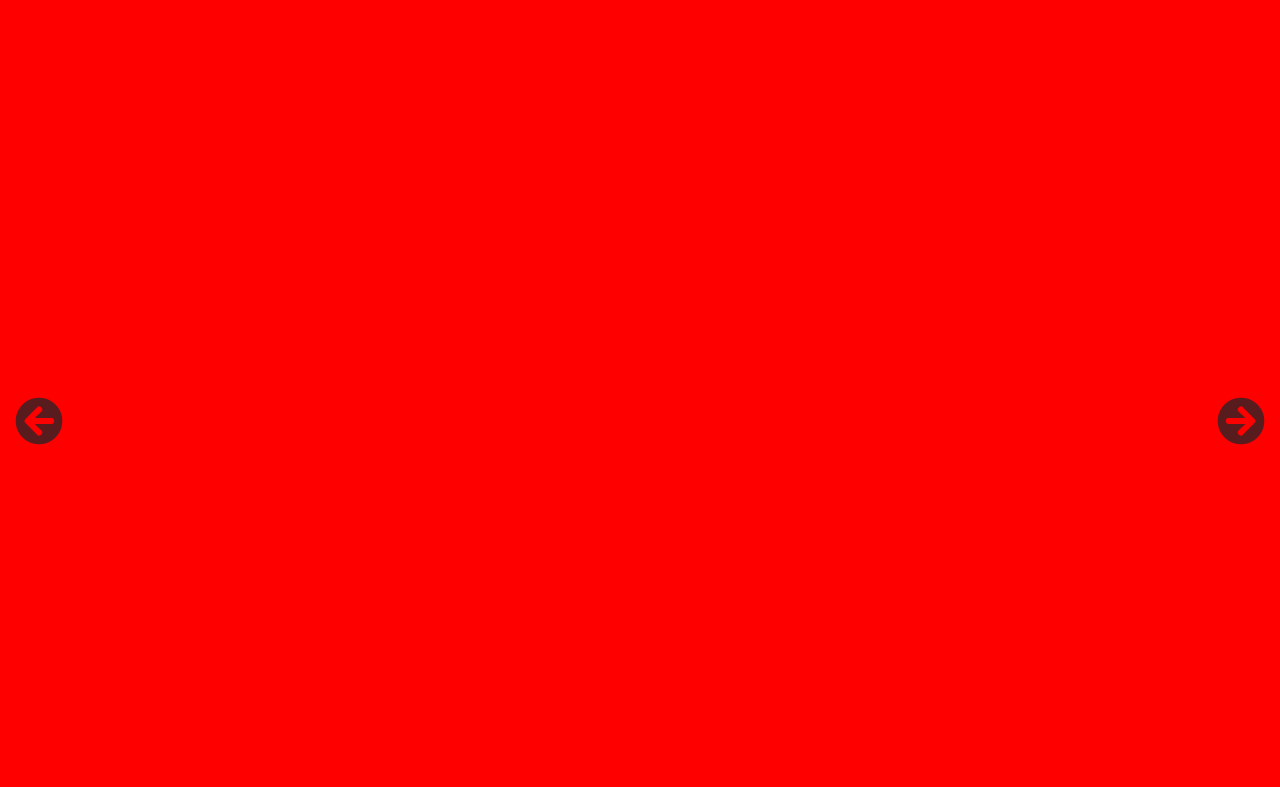
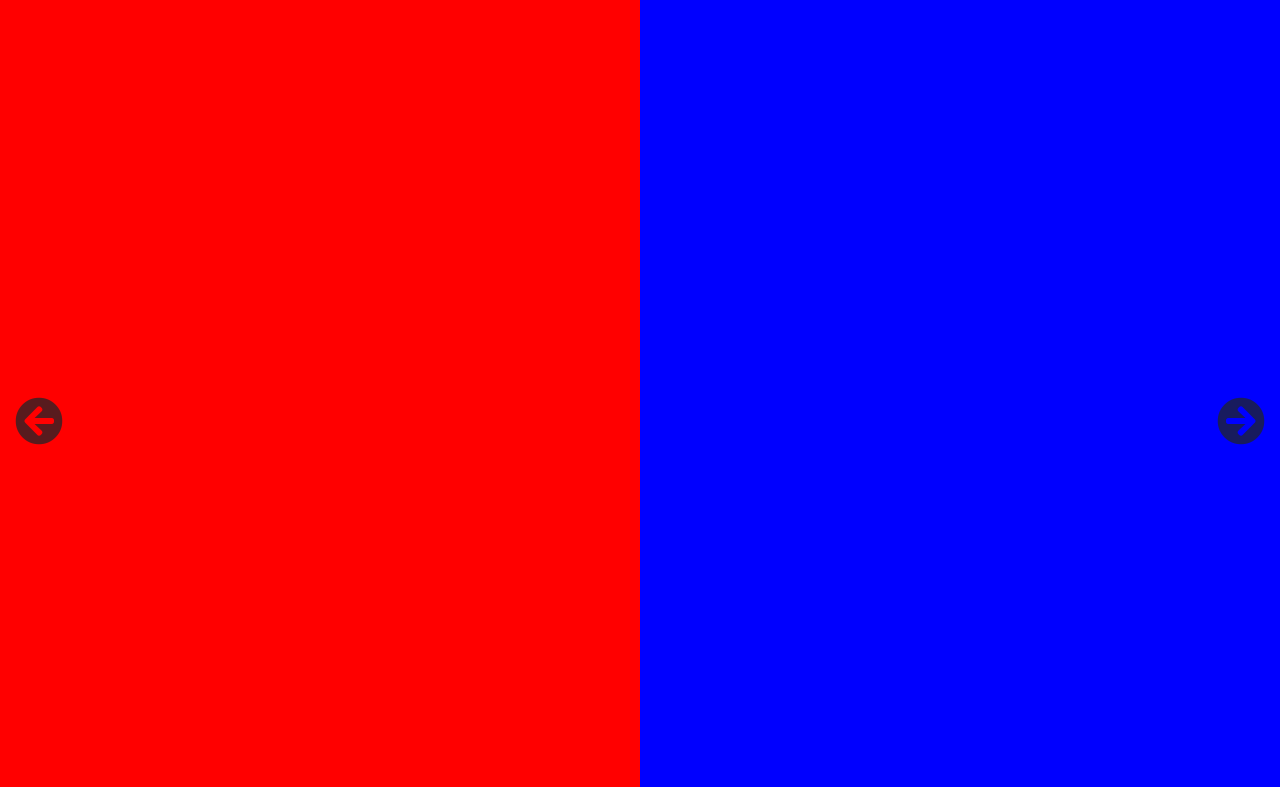
Before and after one commit to ghiath-dev/jsnativeslider, a website: page index.html in a window 1280 px wide. Both pictures are taken after a click on the element 39 px from the left and 421 px from the top of the page. Shown: the top 787 px of the page. Drawn offline with nearby package versions, Linux system fonts and the light colour scheme.

Commit message:
multiple image are shown in one slider
Fix some issues in the slides interval
add an attribute to choose wither the slides can loop or not.

```diff
--- a/index.html
+++ b/index.html
@@ -11,7 +11,7 @@
 </head>
 
 <body>
-    <div id="slider" class="slider" data-interval="5000" data-effectiveTransform="200px">
+    <div id="slider" class="slider" data-interval="5000" data-effectiveTransform="200px" data-number-of-slides-per-screen='2' data-loop-slides=false>
         <div class="button-left arrow-buttons">
             <i class="fas fa-arrow-circle-left"></i>
         </div>
--- a/script.js
+++ b/script.js
@@ -5,9 +5,14 @@ class Slider {
         this.sliderContainer = this.slider.querySelector(".slider-container");
         this.prevButton = this.slider.querySelector('.button-left');
         this.nextButton = this.slider.querySelector('.button-right');
-        this.interval = this.slider.getAttribute('data-interval') || 3000;
+        this.interval = this.slider.dataset.interval || 3000;
         this.progressbar = this.slider.querySelector('.progressBar');
-        console.log(this.sliderContainer);
+        this.numberOfSliderPerScreen = this.slider.dataset.numberOfSlidesPerScreen || 1;
+        this.loopSlides =  this.slider.dataset.loopSlides || 'true';
+        console.log(this.loopSlides)
+        this.slideImages = this.sliderContainer.children;
+        this.changeImagesWidth();
+
 
         /* Attributes */
         this.currentSlide = 0;
@@ -15,21 +20,19 @@ class Slider {
         this.dragging = false;
         this.timer = null;
         this.transformValue = 0;
-        this.progressBarTimer = null;
-        this.progressBarWidth= 0;
 
         /* Options */
-        this.effectiveTransform =  400;
+        this.effectiveTransform = 400;
         this.totalSlides = this.sliderContainer.childElementCount;
-        this.windowSize = this.totalSlides * window.innerWidth;
+        this.windowSize = (this.totalSlides * window.innerWidth) / this.numberOfSliderPerScreen;
         this.sliderContainer.style.width = `${this.windowSize}px`;
 
         /* Functionality */
         this.slider.onmousedown = this.startDrag.bind(this);
         this.slider.onmousemove = this.whileDragging.bind(this);
         this.slider.onmouseup = this.endDrag.bind(this);
-        this.progressBarMove.bind(this);
 
+        this.progressBarMove.bind(this)
 
         if (this.prevButton != null)
             this.prevButton.onclick = this.previousSlide.bind(this);
@@ -41,42 +44,114 @@ class Slider {
     }
 
 
-    progressBarMove(){
-        if(this.progressBarWidth >= 100) {
-            this.progressBarWidth = 0;
-            this.render();
+    changeImagesWidth() {
+
+        for (var i = 0; i < this.slideImages.length; i++) {
+            this.slideImages[i].style.width = `${100 / this.slideImages.length}%`
+
+        }
+    }
+    resetTimers() {
+        if (this.timer !== null)
+            clearInterval(this.timer);
+    }
+
+    play() {
+        if (this.timer != null) this.resetTimers();
+        this.progressBarMove()
+
+
+        this.timer = setInterval(function (_) {
+            this.nextSlide();
+        }.bind(this), this.interval);
+
+    }
+
+    render() {
+        if (!this.dragging)
+            this.currentPosition = (-this.currentSlide * window.innerWidth);
+
+        this.sliderContainer.style.left = `${this.currentPosition}px`;
+    }
+
+
+    moveSlides(event) {
+        this.transformValue = event.clientX - this.initialMousePosition;
+        this.currentPosition = this.initialSlidePosition + this.transformValue;
+    }
+
+    progressBarMove() {
+        // animate
+        console.log(123)
+
+        this.progressbar.animate([
+                {width: '0%'},
+                {width: '100%'}
+            ],{
+                iterations: 1,
+                duration: parseInt(this.interval)
+            }
+        )
+    }
+    startDrag(event) {
+        this.dragging = true;
+        this.initialMousePosition = event.clientX;
+        this.initialSlidePosition = this.currentPosition;
+        this.resetTimers();
+    }
+
+    whileDragging(event) {
+        if (!this.dragging) {
             return;
         }
-
-        this.progressBarWidth = this.progressBarWidth + 0.1 ;
+        this.moveSlides(event);
         this.render();
     }
 
-    clearIntervals(){
-        clearInterval(this.timer);
-        clearInterval(this.progressBarTimer);
-        this.progressBarWidth = 0;
+    endDrag() {
+
+        this.dragging = false;
+        let shouldMove = Math.abs(this.currentPosition - this.initialSlidePosition) >= this.effectiveTransform;
+
+        if (shouldMove && this.initialSlidePosition < this.currentPosition && !this.isFirstSlide()) {
+            this.previousSlide();
+        }
+
+        if (shouldMove && this.initialSlidePosition > this.currentPosition && !this.isLastSlide()) {
+            this.nextSlide();
+
+        }
+        this.play();
+
+        this.render();
     }
+
     nextSlide() {
-        this.clearIntervals();
+        this.resetTimers();
 
         if (this.isLastSlide()) {
-            return this.goToFirstSlide();
+            console.log(this.isLastSlide())
+            if(this.loopSlides === 'true')
+                return this.goToFirstSlide();
+            return
         }
         this.goToNextSlide();
     }
 
     previousSlide() {
-        this.clearIntervals();
+        this.resetTimers();
+
         if (this.isFirstSlide()) {
-            return this.goToLastSlide();
+
+            if(this.loopSlides === 'true')
+                return this.goToLastSlide();
+            return;
         }
         this.goToPreviousSlide();
-        this.play();
     }
 
     isLastSlide() {
-        return this.currentSlide === this.totalSlides - 1;
+        return this.currentSlide === (this.totalSlides - 1) / this.numberOfSliderPerScreen;
     }
 
     isFirstSlide() {
@@ -99,7 +174,7 @@ class Slider {
     }
 
     goToLastSlide() {
-        this.currentSlide = this.totalSlides - 1;
+        this.currentSlide = (this.totalSlides - 1)/this.numberOfSliderPerScreen;
         this.play();
 
         return this.render();
@@ -112,65 +187,6 @@ class Slider {
 
         return this.render();
     }
-
-    play() {
-        if(this.timer != null) this.clearIntervals();
-        this.timer = setInterval(function (_) {
-            this.nextSlide();
-        }.bind(this), this.interval);
-        if(this.progressBarTimer)
-            clearInterval(this.progressBarTimer);
-        this.progressBarTimer = setInterval(function () {
-            this.progressBarMove();
-        }.bind(this), (this.interval/1000) );
-    }
-
-    whileDragging(event) {
-        if (!this.dragging) {
-            return;
-        }
-        this.moveSlides(event);
-        this.render();
-    }
-
-    moveSlides(event) {
-        this.transformValue = event.clientX - this.initialMousePosition;
-        this.currentPosition = this.initialSlidePosition + this.transformValue;
-    }
-
-    startDrag(event) {
-        console.log('Start Drag')
-        this.dragging = true;
-        this.initialMousePosition = event.clientX;
-        this.initialSlidePosition = this.currentPosition;
-        this.clearIntervals();
-    }
-
-    endDrag(){
-
-        this.dragging = false;
-        let shouldMove = Math.abs(this.currentPosition - this.initialSlidePosition) >= this.effectiveTransform;
-
-        if( shouldMove && this.initialSlidePosition < this.currentPosition && !this.isFirstSlide()) {
-            this.previousSlide();
-        }
-
-        if(shouldMove && this.initialSlidePosition > this.currentPosition && !this.isLastSlide()) {
-            this.nextSlide();
-
-        }
-        this.play();
-
-        this.render();
-    }
-
-    render() {
-        if (!this.dragging)
-            this.currentPosition = (-this.currentSlide * window.innerWidth);
-        this.sliderContainer.style.left = `${this.currentPosition}px`;
-        this.progressbar.style.width = `${this.progressBarWidth}%`
-    }
-
 }
 
 new Slider('slider');
--- a/style.css
+++ b/style.css
@@ -87,9 +87,9 @@ table {
     transition: left 200ms ease-out;
 }
 
-.slide{
-    width: 33.33%;
-}
+/*.slide{*/
+/*    width: 33.33%;*/
+/*}*/
 .slider .slide img{
     width:100%;
 }
```
